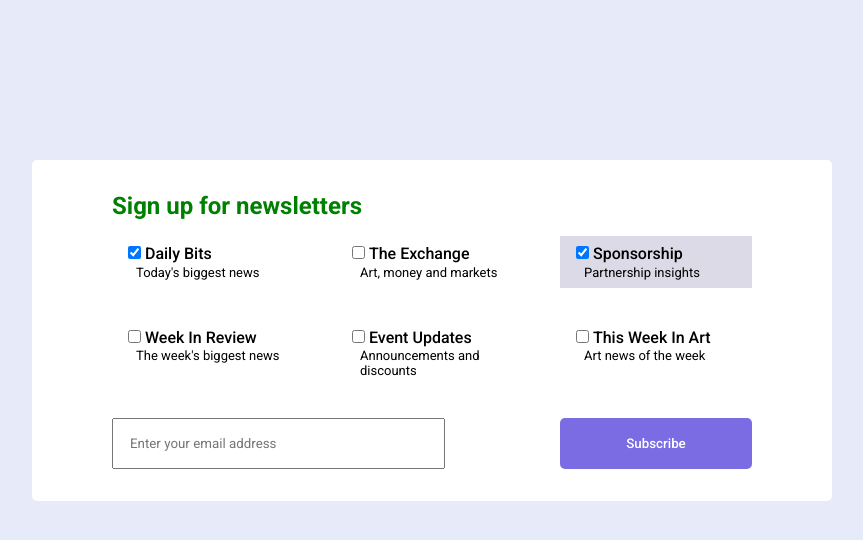
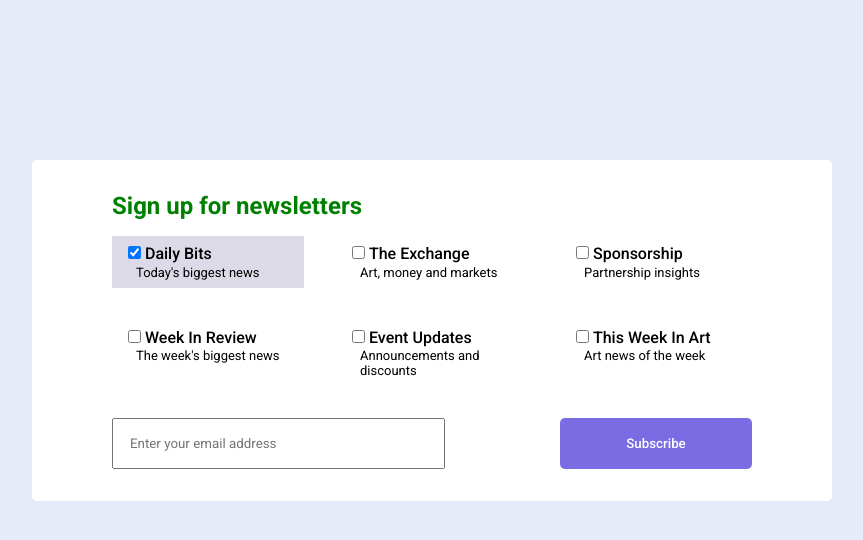
Before and after one commit to rahulrao0209/designs, a plain HTML site: page subscribe-page/index.html in a window 1280 px wide. Both pictures are taken after a click on the checkbox 342 px from the left and 252 px from the top of the page. Shown: the whole page, without its empty margins (208-1071 px from the left). Drawn offline with Linux system fonts and the light colour scheme.

Commit message:
added javascript for checkbox click

```diff
--- a/subscribe-page/index.css
+++ b/subscribe-page/index.css
@@ -66,8 +66,17 @@ body {
     font-weight: 500;
     color: white;
 }
+
+.subscribe-btn:hover,
+.subscribe-btn:active {
+    background: #472eeb;
+}
+
+.subscribe-btn:focus {
+    outline: none;
+}
 /*Checked*/
-#sponsorship {
+.checked {
     background: #dcdae6;
 }
 
@@ -134,9 +143,4 @@ body {
         font-weight: 500;
         color: white;
     }
-
-
-    #sponsorship {
-        background: #dcdae6;
-    }
 }
--- a/subscribe-page/index.html
+++ b/subscribe-page/index.html
@@ -26,7 +26,7 @@
 
             <div class="subscribe-options__option" id="sponsorship">
                 <input class="checkbox" type="checkbox"
-                id="sponsorship-check" name="sponsorship-check" checked="true">
+                id="sponsorship-check" name="sponsorship-check">
                 <p class="subscribe-options__option-title">Sponsorship</p>
                 <p class="subscribe-options__option-info">Partnership insights</p>
             </div>
--- a/subscribe-page/index.js
+++ b/subscribe-page/index.js
@@ -0,0 +1,18 @@
+const checkboxes = document.querySelectorAll(".checkbox");
+console.log(checkboxes);
+
+const clicked = () => {
+    for(let i = 0; i < checkboxes.length ; i++) {
+        let checkedElementId = checkboxes[i].id;
+        let checkedElement = document.getElementById(checkedElementId);
+        let checkedElementParent = checkedElement.parentNode;
+
+        if(checkboxes[i].checked === true) {
+            checkedElementParent.classList.add("checked");
+        } else {
+            checkedElementParent.classList.remove("checked");
+        }
+    }
+}
+
+document.addEventListener("click", clicked);
```
